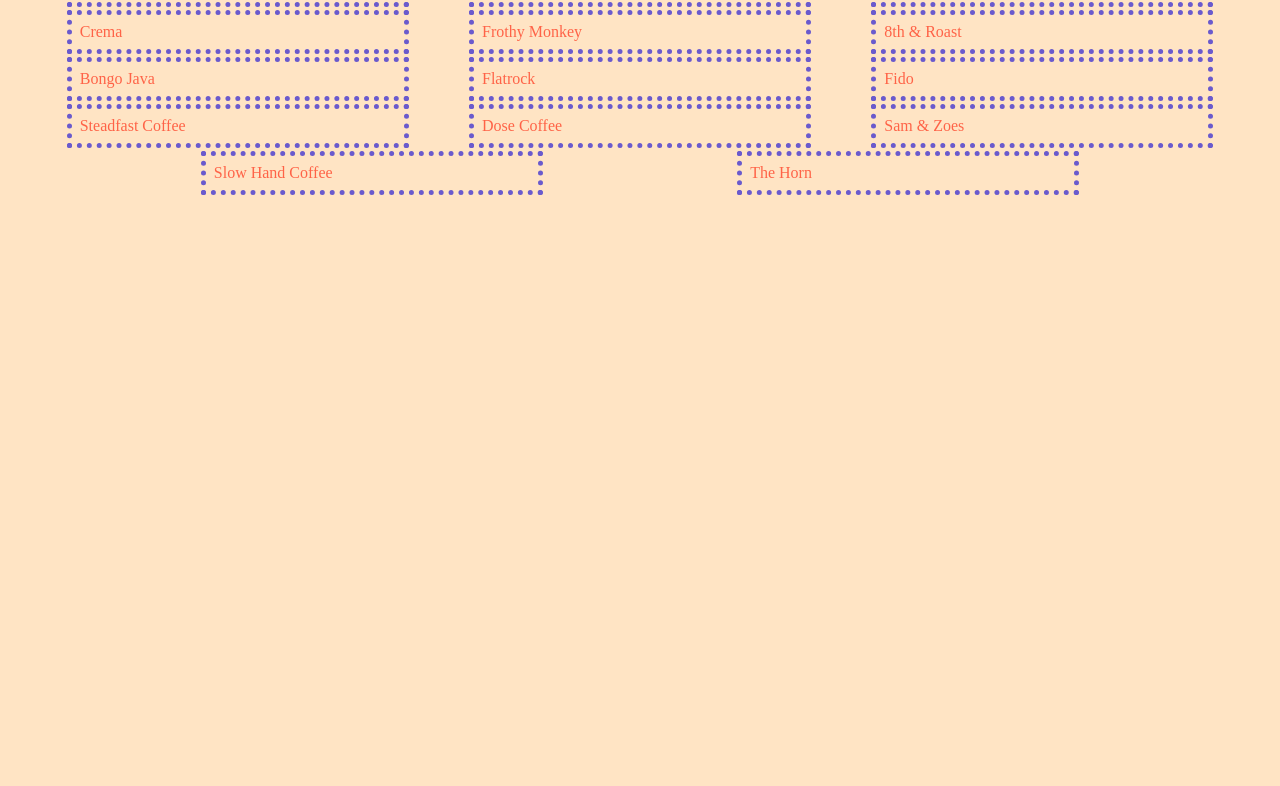
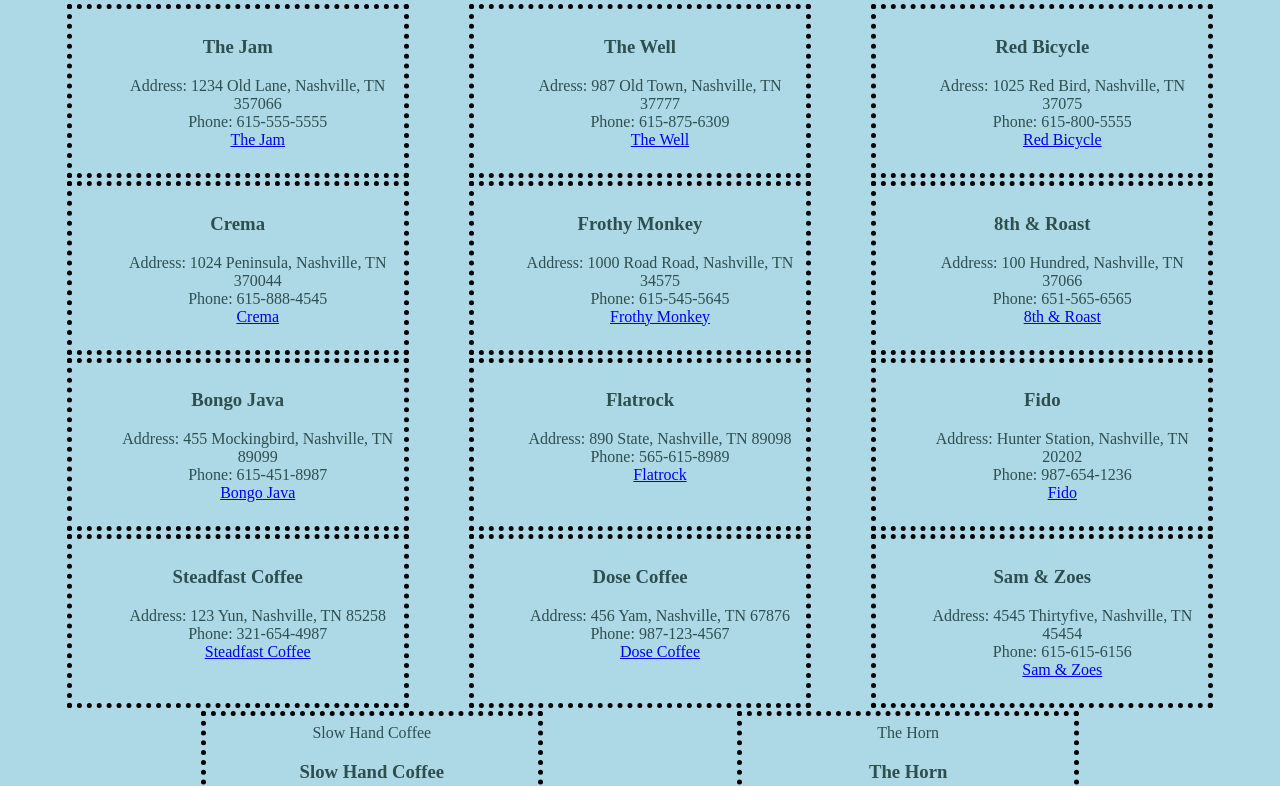
Before and after one commit to SidneyCrandall/Coffee-House, a plain HTML site: page index.html in a window 1280 px wide. Shown: the part 77-863 px from the top of the page. Before the commit the page ends 800 px from the top, so only its background shows below. Drawn offline with Linux system fonts and the light colour scheme.

Commit message:
Added Info to Coffee Shops

```diff
--- a/index.html
+++ b/index.html
@@ -7,23 +7,140 @@
     <title>Coffee House</title>
     <link rel="stylesheet" href="styles/main.css">
 </head>
+
+<!--Beginning Wrapping here-->
 <body>
-    <header class="pageHeader">Coffee Houses of Nashville</header>
+    <header class="pageHeader">
+        <h1>Coffee Houses of Nashville</h1>
+    </header>
+
         <section class="list">
-            <article class="shop">The Jam</article>
-            <article class="shop">The Well</article>
-            <article class="shop">Red Bicycle</article>
-            <article class="shop">Crema</article>
-            <article class="shop">Frothy Monkey</article>
-            <article class="shop">8th &amp; Roast</article>
-            <article class="shop">Bongo Java</article>
-            <article class="shop">Flatrock</article>
-            <article class="shop">Fido</article>
-            <article class="shop">Steadfast Coffee</article>
-            <article class="shop">Dose Coffee</article>
-            <article class="shop">Sam &amp; Zoes</article>
-            <article class="shop">Slow Hand Coffee</article>
-            <article class="shop">The Horn</article>
+          <article class="shop">
+                <h1>The Jam</h1>
+                    <ul style="list-style-type: none">
+                        <li>Address: 1234 Old Lane, Nashville, TN 357066</li>
+                        <li>Phone: 615-555-5555</li>
+                        <li><a href="coffeeshop.org"> The Jam</a></li>
+                    </ul>
+            </article>
+
+            <article class="shop">
+                <h1>The Well</h1>
+                    <ul style="list-style-type: none">
+                        <li>Adress: 987 Old Town, Nashville, TN 37777</li>
+                        <li>Phone: 615-875-6309</li>
+                        <li><a href="coffeeshop.org"> The Well</a></li>
+                    </ul>
+            </article>
+
+            <article class="shop">
+                <h1>Red Bicycle</h1>
+                    <ul style="list-style-type: none">
+                        <li>Adress: 1025 Red Bird, Nashville, TN 37075</li>
+                        <li>Phone: 615-800-5555</li>
+                        <li><a href="coffeeshop.org"> Red Bicycle</a></li>
+                    </ul>
+            </article>
+
+            <article class="shop">
+                <h1>Crema</h1>
+                    <ul style ="list-style-type: none">
+                        <li>Address: 1024 Peninsula, Nashville, TN 370044</li>
+                        <li>Phone: 615-888-4545</li>
+                        <li><a href="coffeeshop.org"> Crema</a></li>
+                    </ul>
+            </article>
+
+            <article class="shop">
+                <h1>Frothy Monkey</h1>
+                    <ul style="list-style-type: none">
+                        <li>Address: 1000 Road Road, Nashville, TN 34575</li>
+                        <li>Phone: 615-545-5645</li>
+                        <li><a href="coffeeshop.org">Frothy Monkey</a></li>
+                    </ul>
+            </article>
+
+            <article class="shop">
+                <h1>8th &amp; Roast</h1>
+                    <ul style="list-style-type: none">
+                        <li>Address: 100 Hundred, Nashville, TN 37066</li>
+                        <li>Phone: 651-565-6565 </li>
+                        <li><a href="coffeeshop.org">8th &amp; Roast</a></li>
+                    </ul>
+            </article>
+
+            <article class="shop">
+                <h1>Bongo Java</h1>
+                    <ul style="list-style-type: none">
+                        <li>Address: 455 Mockingbird, Nashville, TN 89099</li>
+                        <li>Phone: 615-451-8987</li>
+                        <li><a href="coffeeshop.org">Bongo Java</a></li>
+                    </ul>
+            </article>
+
+            <article class="shop">
+                <h1>Flatrock</h1>
+                    <ul style="list-style-type: none">
+                        <li>Address: 890 State, Nashville, TN 89098</li>
+                        <li>Phone: 565-615-8989</li>
+                        <li><a href="coffeeshop.org">Flatrock</a></li>
+                    </ul>
+            </article>
+
+            <article class="shop">
+                <h1>Fido</h1>
+                    <ul style="list-style-type: none">
+                        <li>Address: Hunter Station, Nashville, TN 20202</li>
+                        <li>Phone: 987-654-1236</li>
+                        <li><a href="coffeeshop.org">Fido</a></li>
+                    </ul>
+            </article>
+
+            <article class="shop">
+                <h1>Steadfast Coffee</h1>
+                    <ul style="list-style-type: none">
+                        <li>Address: 123 Yun, Nashville, TN 85258</li>
+                        <li>Phone: 321-654-4987</li>
+                        <li><a href="coffeeshop.org">Steadfast Coffee</a></li>
+                    </ul>
+            </article>
+
+            <article class="shop">
+                <h1>Dose Coffee</h1>
+                    <ul style="list-style-type: none">
+                        <li>Address: 456 Yam, Nashville, TN 67876</li>
+                        <li>Phone: 987-123-4567</li>
+                        <li><a href="coffeeshop.org">Dose Coffee</a></li>
+                    </ul>
+            </article>
+
+            <article class="shop">
+                <h1>Sam &amp; Zoes</h1>
+                    <ul style="list-style-type: none">
+                        <li>Address: 4545 Thirtyfive, Nashville, TN 45454</li>
+                        <li>Phone: 615-615-6156</li>
+                        <li><a href="coffeeshop.org">Sam &amp; Zoes</a></li>
+                    </ul>
+            </article>
+
+            <article class="shop">Slow Hand Coffee
+                <h1>Slow Hand Coffee</h1>
+                    <ul style="list-style-type: none">
+                        <li>Address: 789 Redding, Nashville, TN 37011</li>
+                        <li>Phone: 789-615-1234</li>
+                        <li><a href="coffeeshop.org">Slow Hand Coffee</a></li>
+                    </ul>
+            </article>
+
+            <article class="shop">The Horn
+                <h1>The Horn</h1>
+                    <ul style="list-style-type: none">
+                        <li>Address: 0986 Manning, Nashville, TN 45654</li>
+                        <li>Phone: 615-564-1234</li>
+                        <li><a href="coffeeshop.org">The Horn</a></li>
+                    </ul>
+            </article>
+
         </section>
 </body>
 </html>
--- a/styles/main.css
+++ b/styles/main.css
@@ -13,12 +13,12 @@
 
 .shop  {
     flex-basis: 25%;
-    border: 5px slateblue dotted;
+    border: 5px black dotted;
     padding: 0.5em;
     margin: 0.1em;
-    text-align: left;
-    color:tomato;
+    text-align: center;
+    color: darkslategray;
 }
 body {
-    background-color: bisque;
+    background-color: lightblue;
 }
```
